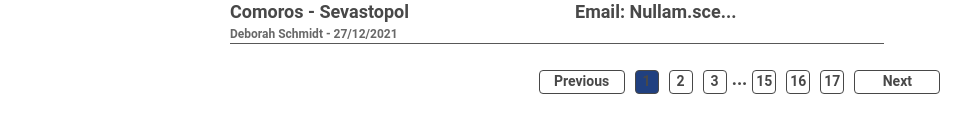
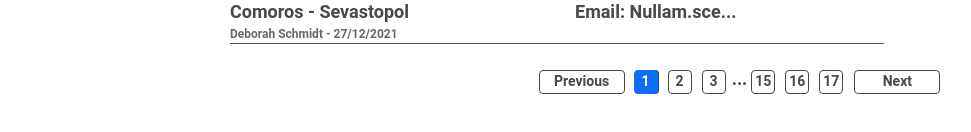
Before and after one commit to ulkermu/search-engine-app, a React (Create React App) app: page /showmore in a window 1280 px wide. Shown: the part 548-680 px from the top of the page, without its empty margins (5-976 px from the left). Built offline with nearby package versions, Linux system fonts and the light colour scheme.

Commit message:
Paginations Css

```diff
--- a/src/components/Home.jsx
+++ b/src/components/Home.jsx
@@ -6,14 +6,14 @@ import { UserContext } from "../context/UserContext";
 import { Link } from "react-router-dom";
 
 const Home = () => {
-    const { user } = useContext(UserContext);
-    const [currentPage] = useState(1);
-    const [userPerPage] = useState(3);
+  const { user } = useContext(UserContext);
+  const [currentPage] = useState(1);
+  const [userPerPage] = useState(3);
 
-    // En son kullanıcıyı bulmak için;
-    const indexOfLastUser = currentPage * userPerPage;
-    // İlk kullanıcıyı bulmak için;
-    const indexOfFirstUser = indexOfLastUser - userPerPage;
+  //* Finding Last User;
+  const indexOfLastUser = currentPage * userPerPage;
+  //* Finding First User;
+  const indexOfFirstUser = indexOfLastUser - userPerPage;
 
   return (
     <div className="app">
@@ -32,7 +32,9 @@ const Home = () => {
               indexOfFirstUser={indexOfFirstUser}
               indexOfLastUser={indexOfLastUser}
             />
-            <Link to="/showmore" className="show-more-button">Show more...</Link>
+            <Link to="/showmore" className="show-more-button">
+              Show more...
+            </Link>
           </div>
         </div>
       </main>
--- a/src/components/MoreList.jsx
+++ b/src/components/MoreList.jsx
@@ -17,13 +17,27 @@ const MoreList = () => {
   const [order, setOrder] = useState("ascending");
   const [dateOrder, setDateOrder] = useState("ASC");
 
-  // En son kullanıcıyı bulmak için;
+  //* Finding Last User;
   const indexOfLastUser = currentPage * userPerPage;
-  // İlk kullanıcıyı bulmak için;
+  //* Finding First User;
   const indexOfFirstUser = indexOfLastUser - userPerPage;
-  // Toplam sayfa sayısı;
-  const totalPagesNum = Math.ceil(user.length / userPerPage);
 
+  const pageCount = Math.ceil(
+    user.filter((user) => {
+      if (search === "") {
+        return user;
+      } else if (
+        user[0].toLowerCase().includes(search.toLowerCase()) ||
+        user[4].toLowerCase().includes(search.toLowerCase()) ||
+        user[3].toLowerCase().includes(search.toLowerCase())
+      ) {
+        return user;
+      }
+      return false;
+    }).length / userPerPage
+  );
+
+  //* String Sortings functions;
   const sortingAsc = () => {
     if (order === "ascending") {
       const sorted = [...user].sort((a, b) => (a > b ? 1 : -1));
@@ -40,40 +54,36 @@ const MoreList = () => {
     }
   };
 
+  //* Date Sorting Functions.
   const sortingDateAsc = () => {
     if (dateOrder === "ASC") {
-      const sortedDate = [...user].sort((a, b) => new Date(...a[3].split('/').reverse()) - new Date(...b[3].split('/').reverse()));
+      const sortedDate = [...user].sort(
+        (a, b) =>
+          new Date(...a[3].split("/").reverse()) -
+          new Date(...b[3].split("/").reverse())
+      );
       setUser(sortedDate);
-      setDateOrder("DSC")
+      setDateOrder("DSC");
     }
   };
 
   const sortingDateDsc = () => {
     if (dateOrder === "DSC") {
-      const sortedDate = [...user].sort((a, b) => new Date(...b[3].split('/').reverse()) - new Date(...a[3].split('/').reverse()));
+      const sortedDate = [...user].sort(
+        (a, b) =>
+          new Date(...b[3].split("/").reverse()) -
+          new Date(...a[3].split("/").reverse())
+      );
       setUser(sortedDate);
-      setDateOrder("ASC")
+      setDateOrder("ASC");
     }
   };
 
+
+  //* Pagination Number Select
   const handleSelect = (data) => {
-    setCurrentPage(data.selected + 1)
-  }
-
-  const pageCount = Math.ceil(
-    user.filter((bulletin) => {
-      if (search === "") {
-        return bulletin;
-      } else if (
-        bulletin[0].toLowerCase().includes(search.toLowerCase()) ||
-        bulletin[4].toLowerCase().includes(search.toLowerCase()) ||
-        bulletin[3].toLowerCase().includes(search.toLowerCase())
-      ) {
-        return bulletin;
-      }
-      return false;
-    }).length / userPerPage
-  );
+    setCurrentPage(data.selected + 1);
+  };
 
   return (
     <div className="app">
@@ -82,7 +92,7 @@ const MoreList = () => {
           <img className="app-img" src={tesodevSmallLogo} alt="Company Logo" />
         </Link>
         <div className="app-more-search">
-          <MoreSearchBar handleSelect={handleSelect}/>
+          <MoreSearchBar handleSelect={handleSelect} />
         </div>
       </header>
       <main className="app-main">
@@ -129,8 +139,7 @@ const MoreList = () => {
             />
           </div>
           <div className="app-pagination">
-            <Pagination
-            pages={totalPagesNum} handleSelect={handleSelect} pageCount={pageCount} />
+            <Pagination handleSelect={handleSelect} pageCount={pageCount} />
           </div>
         </div>
       </main>
--- a/src/components/Pagination.jsx
+++ b/src/components/Pagination.jsx
@@ -1,12 +1,6 @@
 import ReactPaginate from "react-paginate";
 
-const Pagination = ({ pages, handleSelect, pageCount }) => {
-
-  const numOfPages = [];
-
-  for (let i = 1; i <= pages; i++) {
-    numOfPages.push(i);
-  }
+const Pagination = ({ handleSelect, pageCount }) => {
 
   return (
     <div>
@@ -20,7 +14,7 @@ const Pagination = ({ pages, handleSelect, pageCount }) => {
         onPageChange={handleSelect}
         containerClassName={"pagination"}
         pageClassName={"page-item"}
-        pageLinkClassName={"page-links"}
+        pageLinkClassName={"page-link"}
         previousClassName={"page-prev"}
         previousLinkClassName={"page-links"}
         nextClassName={"page-prev"}
--- a/src/index.css
+++ b/src/index.css
@@ -20,6 +20,10 @@ body {
 
 .brown {
   color: #484848;
+}
+
+.white {
+  color: #FFFFFF;
 }
 
 .app-logo {
@@ -64,7 +68,6 @@ body {
 
 .search-input:hover {
   background-color: rgba(100, 100, 100, 0.08);
-  border: 2px solid rgba(0, 0, 0, 0.6);
 }
 
 .search-button {
@@ -173,7 +176,6 @@ body {
 
 .page-item {
   background: #FFFFFF;
-  border: 1px solid #484848;
   border-radius: 4px;
   width: 24px;
   height: 24px;
@@ -198,6 +200,18 @@ body {
   user-select: none;
 }
 
+.page-link {
+  width: 24px;
+  height: 24px;
+  font-size: 14px;
+  text-align: center;
+  border: 1px solid #484848;
+  border-radius: 4px;
+  margin: 5;
+  padding: 0;
+  color: #484848;
+}
+
 .page-links {
   text-decoration: none;
   color: #484848;
@@ -206,6 +220,11 @@ body {
 .active {
   background: #204080;
   color: #fff;
+  border: 0 solid #484848;
+  text-align: center;
+  font-weight: 700;
+  border-radius: 4px;
+
 }
 
 .disabled {
@@ -234,6 +253,14 @@ body {
   text-align: center;
 }
 
+.search-more-input:hover {
+  background: rgba(100, 100, 100, 0.08);
+}
+
+input:focus {
+  outline: none;
+}
+
 .order {
   display: flex;
   justify-content: flex-end;
```
